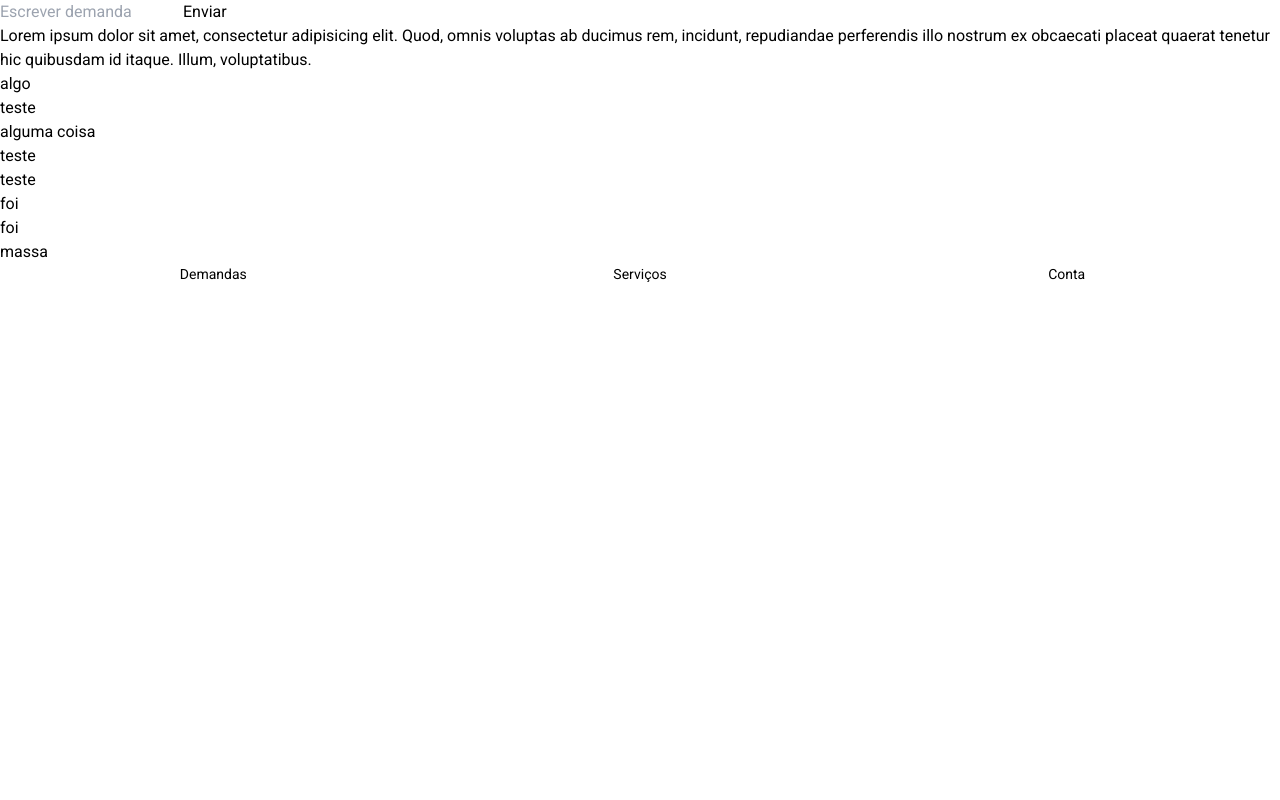
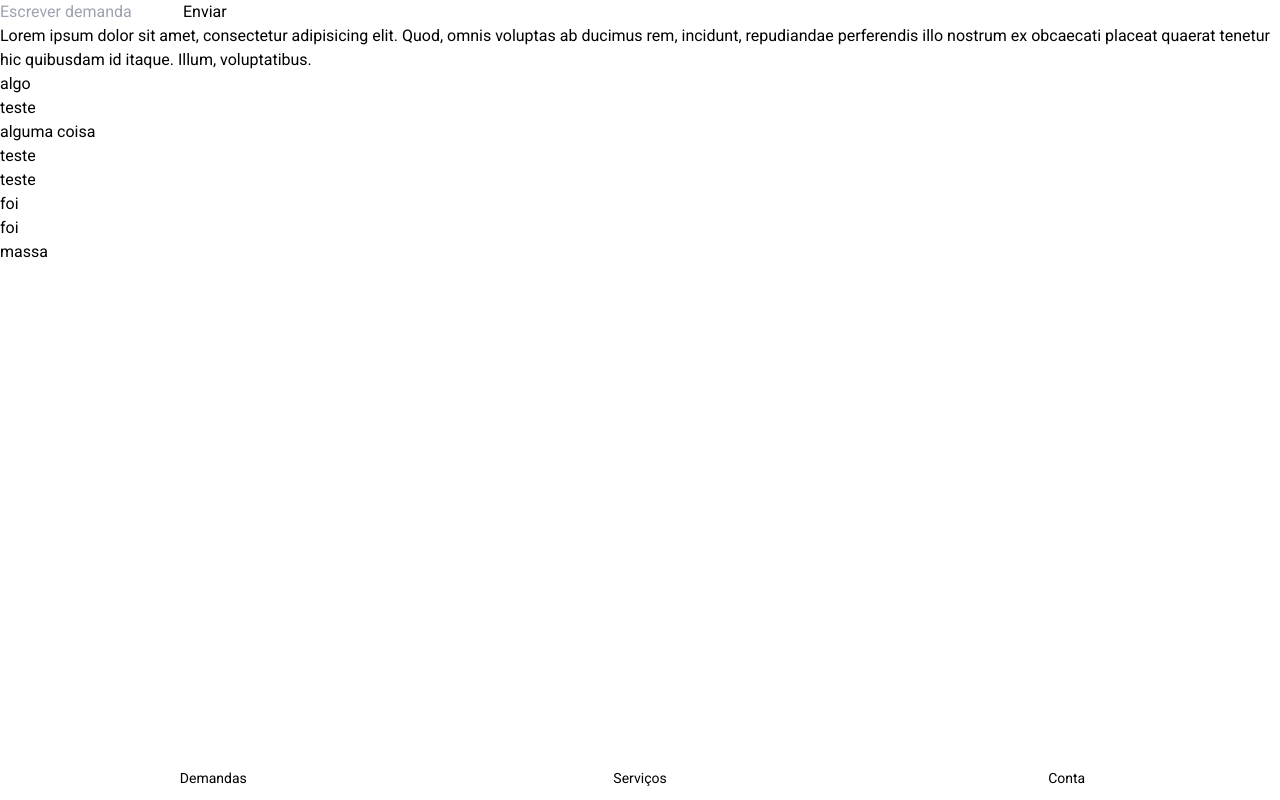
Before and after one commit to nadjiel/fixer-web, a React (Vite) app: page /demands in a window 1280 px wide. Built offline with nearby package versions, Linux system fonts and the light colour scheme; data requests are answered from the project's data file.

Commit message:
move navbar to bottom

```diff
--- a/src/nav/NavBar.jsx
+++ b/src/nav/NavBar.jsx
@@ -2,16 +2,19 @@ import { Link } from "react-router-dom";
 
 export function NavBar() {
   return (
-    <div className="flex-row mt-auto text-sm justify-between">
-      <Link className="flex-1 text-center" to={"/demands"}>
+    <>
+      <div className="h-10"></div>
+      <div className="h-10 flex-row mt-auto text-sm justify-between fixed bottom-0 w-full">
+        <Link className="flex-1 text-center p-2" to={"/demands"}>
           Demandas
         </Link>
-      <Link className="flex-1 text-center" to={"/services"}>
+        <Link className="flex-1 text-center p-2" to={"/services"}>
           Serviços
         </Link>
-      <Link className="flex-1 text-center" to={"/account"}>
+        <Link className="flex-1 text-center p-2" to={"/account"}>
           Conta
         </Link>
       </div>
+    </>
   );
 }
```
Lines whose indentation alone changed are shown as unchanged.
